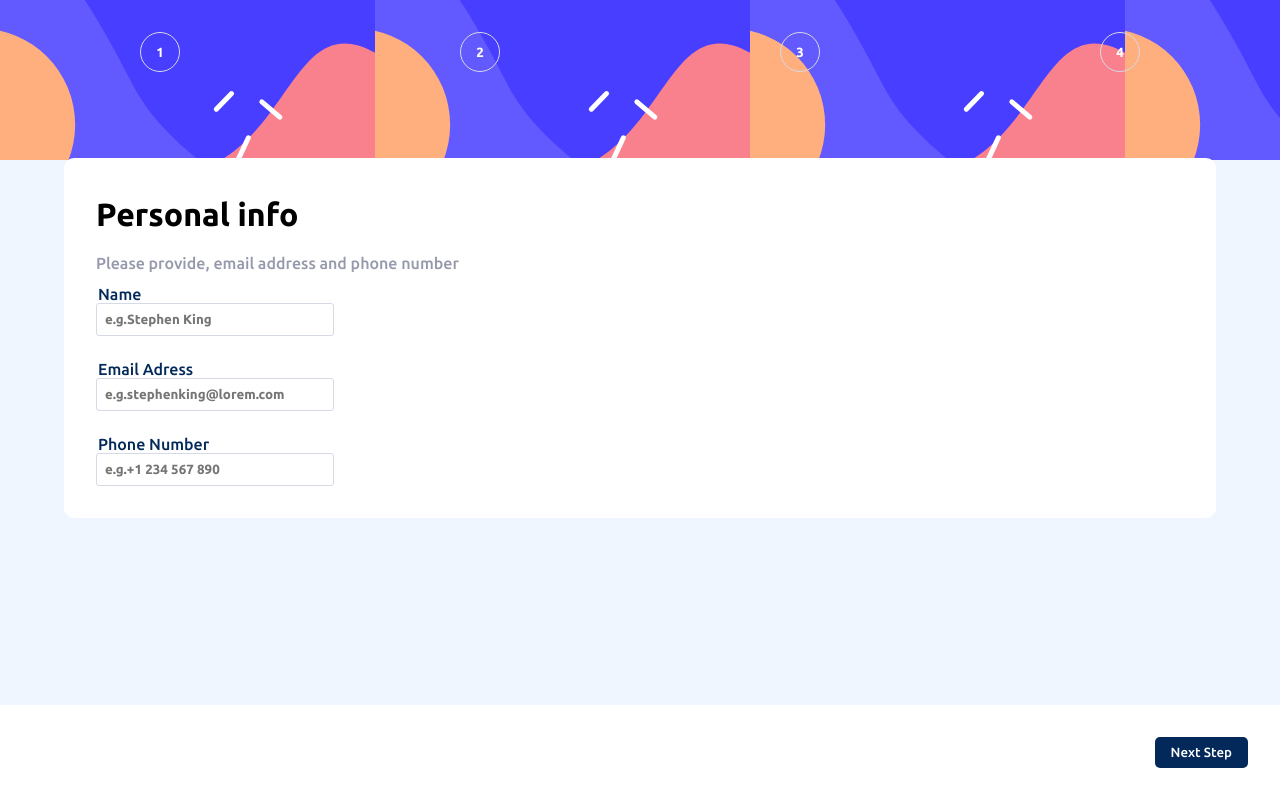
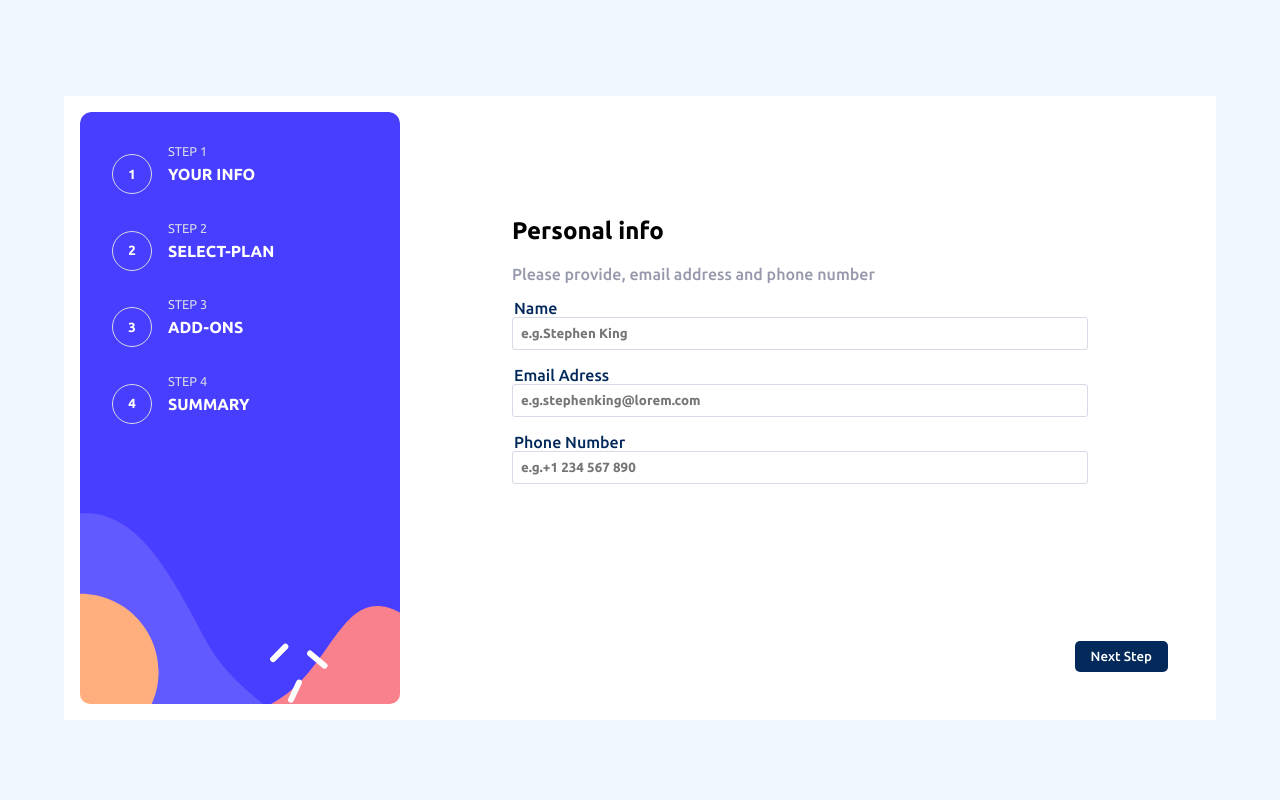
Before and after one commit to LopCuns/multi-step-form, a plain HTML site: page index.html in a window 1280 px wide. Drawn offline with Linux system fonts and the light colour scheme.

Commit message:
step 1 desktop

```diff
--- a/dev/styles.sass
+++ b/dev/styles.sass
@@ -12,10 +12,11 @@ $neutral-colors:("cool_gray":hsl(231, 11%, 63%),"light_gray": hsl(229, 24%, 87%)
 body
     width: 100vw
     min-height: 100vh
-    margin:0
+    margin:-1px 0 0 0
     padding: 0
+    border-top: 1px solid #000
     background-color: map.get($neutral-colors,"magnolia")
-p,input,a,button,h1,h2,h3
+p,input,a,button,h1,h2,h3,h4,h5,h6
     font-family: 'Ubuntu',sans-serif
 button
     background: none
@@ -52,20 +53,21 @@ input
     @include mx.flex($align: top)
     position: relative
     width: 100%
-    height:100vh
+    height: 100vh
     z-index:0
 .content
     @include mx.flex()
     width: 90%
     margin-top: 6rem
 .step
-
     width:100%
     padding:1rem 2rem 2rem
     background-color: map.get($neutral-colors,'white')
-    &__form
-        @include mx.flex(column,wrap,start,start)
-        gap:1.5rem
+    &__fields
+        @include mx.flex(column,wrap,space-around,start)
+        gap:1rem
+        &__container
+            width:100%
         &__input
             width: 100%
             padding:.5rem
@@ -89,29 +91,31 @@ input
     height: 10rem
     order: -1
     z-index:-1
-    background: url('../multi-step-form-main/assets/images/bg-sidebar-mobile.svg')
-.stepside
-    margin-top: 2rem
-    &__num
-        @include mx.center()
-        width:2.5rem
-        height:2.5rem
-        border: 1px solid map.get($neutral-colors,'light_gray')
-        border-radius: 50%
-        font-weight: bold
-        color: map.get($neutral-colors,'white')
-        transition: background .3s
-        &:hover
-            background-color: map.get($primary-colors,'light_blue')
-            color: #000
-    &__which,&__name
-        display: none
+    background: url('../multi-step-form-main/assets/images/bg-sidebar-mobile.svg') no-repeat
+    background-size: cover
+    &__stepside
+        margin-top: 2rem
+        &__num
+            @include mx.center()
+            width:2.5rem
+            height:2.5rem
+            border: 1px solid map.get($neutral-colors,'light_gray')
+            border-radius: 50%
+            font-weight: bold
+            color: map.get($neutral-colors,'white')
+            transition: background .3s
+            cursor: pointer
+            &:hover
+                background-color: map.get($primary-colors,'light_blue')
+                color: #000
+        &__name
+            display: none
 
 .footer
     @include mx.flex($justify:space-between)
     width:100%
     padding:2rem
-    margin-top: auto
+    align-self: flex-end
     background-color: map.get($neutral-colors,'white')
 
 .next
@@ -120,5 +124,61 @@ input
     background-color: map.get($primary-colors,'marine_blue')
     color: map.get($neutral-colors,'white')
     transition: opacity .3s
+    cursor: pointer
     &:hover
         opacity: .9
+
+
+// DESKTOP DESIGN STYLES
+@media screen and (min-width:900px)
+    .main
+        display: grid
+        grid-template-columns: 1fr 2.5fr
+        grid-template-rows: 4fr 1fr
+        grid-template-areas:"side content" "side foot"
+        width: 90%
+        height: calc(90vh - 6rem)
+        padding: 1rem
+        margin:6rem auto 0
+        background-color: map.get($neutral-colors,"white")
+    .sidenav
+        flex-direction: column
+        align-items: flex-start
+        justify-content: flex-start
+        gap: 1rem
+        padding:2rem
+        position: static
+        height:100%
+        background: url('../multi-step-form-main/assets/images/bg-sidebar-desktop.svg') no-repeat
+        background-size: cover
+        grid-area: side
+        &__stepside
+            @include mx.flex($justify:flex-start)
+            position: relative
+            gap: 1rem
+            width: 100%
+            margin:0
+            &__name
+                display: inline-block
+                text-transform: uppercase
+                color: map.get($neutral-colors,"white")
+                &::after
+                    content: attr(title)
+                    position: absolute
+                    top: 0
+                    left: 3.5rem
+                    font:
+                        size: .8em
+                        weight: 400
+                    color: map.get($neutral-colors,"light_gray")
+    .content
+        width:80%
+        margin:0 auto
+        grid-area: content
+    .footer
+        grid-area: foot
+
+
+@media screen and (min-width: 1300px)
+    .main
+        grid-template-columns: 1fr 4fr
--- a/index.html
+++ b/index.html
@@ -11,46 +11,42 @@
 </head>
 <body>
     <main class="main">
-        <div class="content ">
+        <form class="content" id="form">
             <div class="step rounded">
-                <h1 class="step__title">Personal info</h1>
-                <h2 class="step__subtitle subtitle">Please provide, email address and phone number</h2>
-                <form class="step__form" id="form1">
-                    <fildset class="step__form__container">
-                        <legend class="step__form__req label">Name</legend>
-                        <input type="text" class="step__form__input placeholder" placeholder="e.g.Stephen King" pattern="[a-zA-Z]+(( [a-zA-Z]+)+)?" required>
+                <h2 class="step__title">Personal info</h2>
+                <h3 class="step__subtitle subtitle">Please provide, email address and phone number</h3>
+                <div class="step__fields">
+                    <fildset class="step__fields__container">
+                        <legend class="step__fields__req label">Name</legend>
+                        <input type="text" class="step__fields__input placeholder" placeholder="e.g.Stephen King" pattern="[a-zA-Z]+(( [a-zA-Z]+)+)?" required autocomplete="off">
                     </fildset>
-                    <fildset class="step__form__container">
-                        <legend class="step__form__req label">Email Adress</legend>
-                        <input type="text" class="step__form__input placeholder" placeholder="e.g.stephenking@lorem.com" pattern="[a-zA-Zñ\d\.]+@[a-zA-Z]+\.[a-z]+" required>
+                    <fildset class="step__fields__container">
+                        <legend class="step__fields__req label">Email Adress</legend>
+                        <input type="text" class="step__fields__input placeholder" placeholder="e.g.stephenking@lorem.com" pattern="[a-zA-Zñ\d\.]+@[a-zA-Z]+\.[a-z]+" required autocomplete="off">
                     </fildset>
-                    <fildset class="step__form__container">
-                        <legend class="step__form__req label">Phone Number</legend>
-                        <input type="text" class="step__form__input placeholder" placeholder="e.g.+1 234 567 890" pattern="\+\d+ (\d+ ?)+" required>
+                    <fildset class="step__fields__container">
+                        <legend class="step__fields__req label">Phone Number</legend>
+                        <input type="text" class="step__fields__input placeholder" placeholder="e.g.+1 234 567 890" pattern="\+\d+ (\d+ ?)+" required autocomplete="off">
                     </fildset>
-                </form>
+                </div>
             </div>
-        </div>
-        <nav class="sidenav">
-            <div class="stepside">
-                <button class="stepside__num">1</button>
-                <p class="stepside__which">step 1</p>
-                <h3 class="stepside__name">your info</h3>
+        </form>
+        <nav class="sidenav rounded">
+            <div class="sidenav__stepside">
+                <button class="sidenav__stepside__num">1</button>
+                <h4 class="sidenav__stepside__name" title="step 1">your info</h4>
             </div>
-            <div class="stepside">
-                <button class="stepside__num">2</button>
-                <p class="stepside__which">step 2</p>
-                <h3 class="stepside__name">select-plan</h3>
+            <div class="sidenav__stepside">
+                <button class="sidenav__stepside__num">2</button>
+                <h4 class="sidenav__stepside__name" title="step 2">select-plan</h4>
             </div>
-            <div class="stepside">
-                <button class="stepside__num">3</button>
-                <p class="stepside__which">step 3</p>
-                <h3 class="stepside__name">add-ons</h3>
+            <div class="sidenav__stepside">
+                <button class="sidenav__stepside__num">3</button>
+                <h4 class="sidenav__stepside__name" title="step 3">add-ons</h4>
             </div>
-            <div class="stepside">
-                <button class="stepside__num">4</button>
-                <p class="stepside__which">step 4</p>
-                <h3 class="stepside__name">summary</h3>
+            <div class="sidenav__stepside">
+                <button class="sidenav__stepside__num">4</button>
+                <h4 class="sidenav__stepside__name" title="step 4">summary</h4>
             </div>
         </nav>
         <footer class="footer">
```
Also changed, not shown: public/styles.css, 1 other file.
